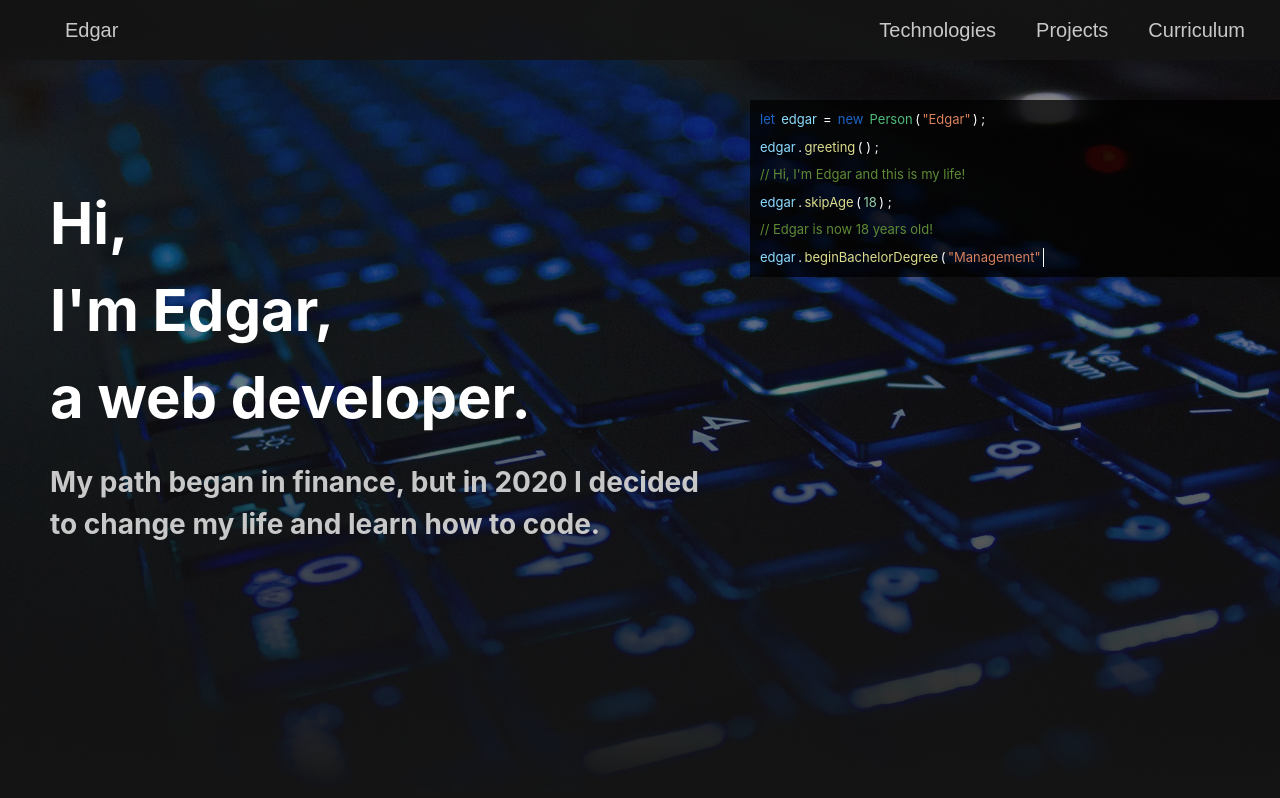
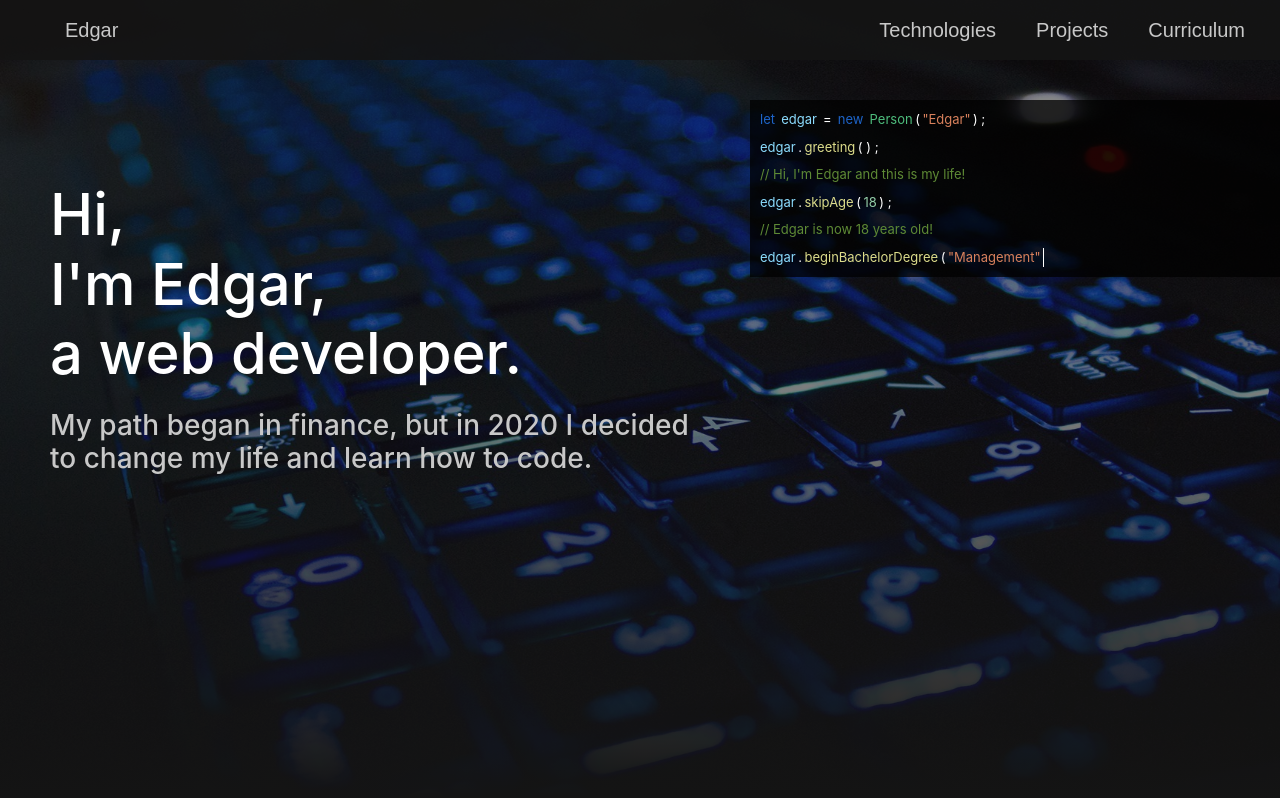
Before and after one commit to edgareu1/edgareu.github.io, a plain HTML site: page index.html in a window 1280 px wide. Shown: the top 798 px of the page. Drawn offline with nearby package versions, Linux system fonts and the light colour scheme.

Commit message:
Improve the style of the headings elements

```diff
--- a/stylesheets/components/layout.scss
+++ b/stylesheets/components/layout.scss
@@ -25,3 +25,29 @@ body {
   padding: 0;
   margin: 0;
 }
+
+h1, .h2, .h3, .h4, .h5, .h6, h1, h2, h3, h4, h5, h6 {
+  color: inherit;
+  font-family: inherit;
+  font-weight: 500;
+  line-height: 1.2;
+  margin: 0;
+}
+
+h1 {
+  display: block;
+  font-size: 2em;
+  margin-block-start: 0.67em;
+  margin-block-end: 0.67em;
+  margin-inline-start: 0px;
+  margin-inline-end: 0px;
+}
+
+h2 {
+  font-size: 26px;
+  color: rgba(220, 220, 220, 1);
+}
+
+h3 {
+  font-size: 1.75rem;
+}
```
Also changed, not shown: stylesheets/components/index.css, 1 other file.
